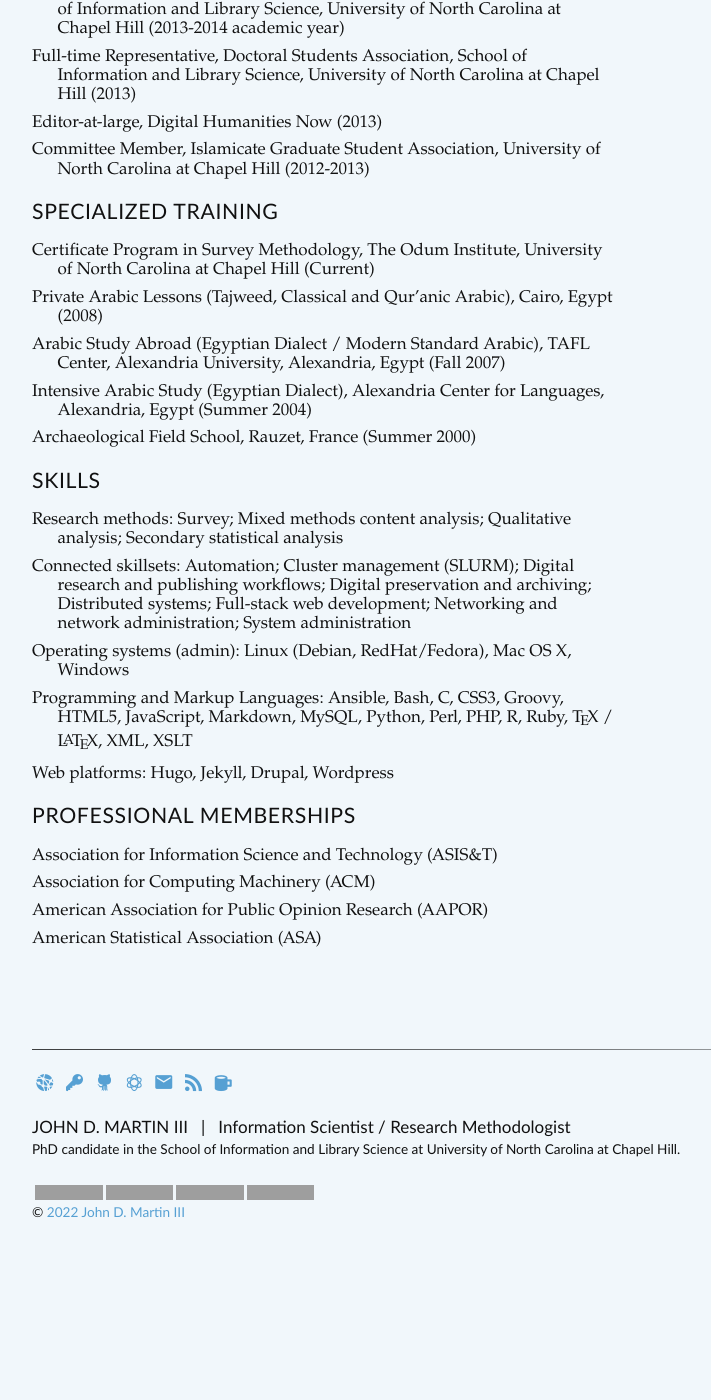
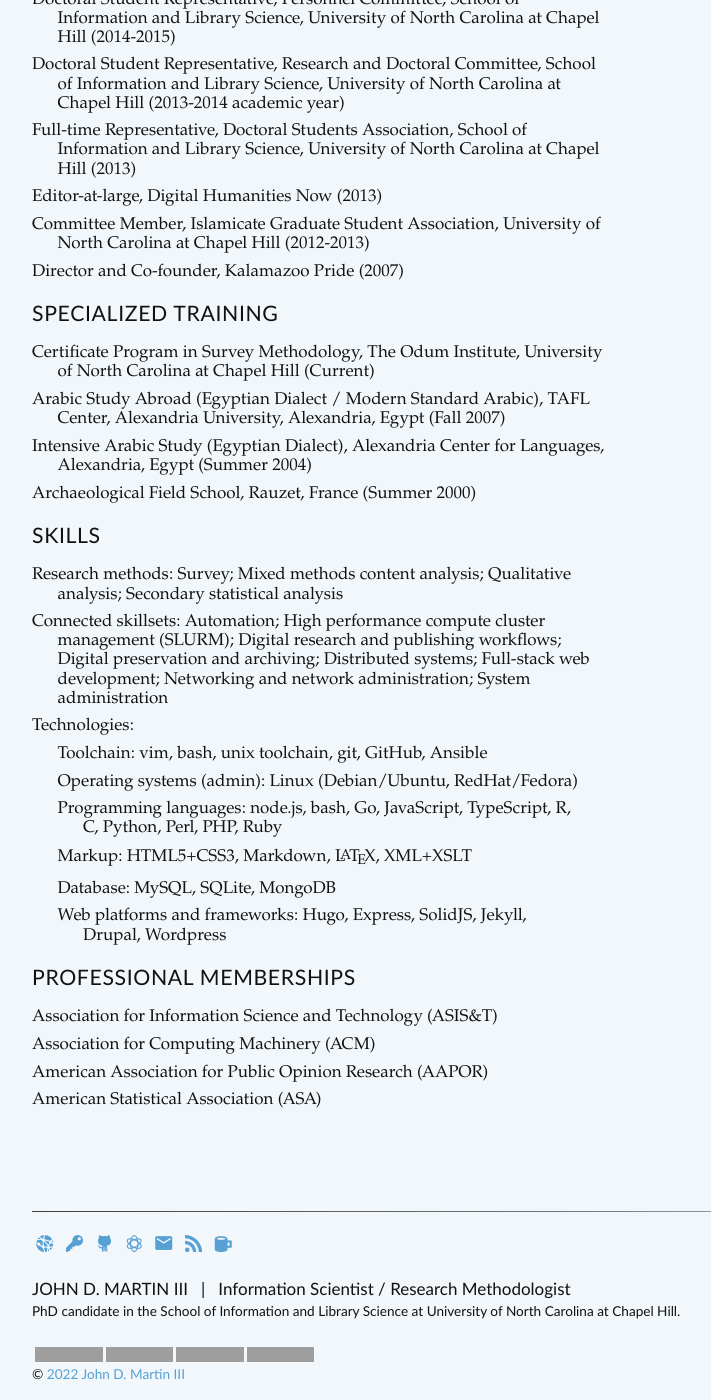
Before and after one commit to jdmar3/jdmar3.github.io, a Jekyll site: the page built from cv/index.md, in a window 1280 px wide and 1400 px high, scrolled down 7530 px. Shown: the whole window, without its empty margins (48-759 px from the left). Built offline with Jekyll 4.4.1, drawn with Linux system fonts in a browser that asks for light colours; Markdown is read by kramdown in place of the engine named in the settings; before the commit the page ends 8768 px from its top, so only the background shows below that; some of the changed text lies outside the part shown; grey boxes are pictures that could not be loaded.

```diff
--- a/cv/index.md
+++ b/cv/index.md
@@ -225,11 +227,11 @@ PhD candidate in the School of Information and Library Science at the University
 - Full-time Representative, Doctoral Students Association, School of Information and Library Science, University of North Carolina at Chapel Hill (2013)
 - Editor-at-large, Digital Humanities Now (2013)
 - Committee Member, Islamicate Graduate Student Association, University of North Carolina at Chapel Hill (2012-2013)
+- Director and Co-founder, Kalamazoo Pride (2007)
 
 # Specialized Training
 
 - Certificate Program in Survey Methodology, The Odum Institute, University of North Carolina at Chapel Hill (Current)
-- Private Arabic Lessons (Tajweed, Classical and Qur’anic Arabic), Cairo, Egypt (2008)
 - Arabic Study Abroad (Egyptian Dialect / Modern Standard Arabic), TAFL Center, Alexandria University, Alexandria, Egypt (Fall 2007)
 - Intensive Arabic Study (Egyptian Dialect), Alexandria Center for Languages, Alexandria, Egypt (Summer 2004)
 - Archaeological Field School, Rauzet, France (Summer 2000)
@@ -237,10 +239,14 @@ PhD candidate in the School of Information and Library Science at the University
 # Skills
 
 - Research methods: Survey; Mixed methods content analysis; Qualitative analysis; Secondary statistical analysis
-- Connected skillsets: Automation; Cluster management (SLURM); Digital research and publishing workflows; Digital preservation and archiving; Distributed systems; Full-stack web development; Networking and network administration; System administration
-- Operating systems (admin): Linux (Debian, RedHat/Fedora), Mac OS X, Windows
-- Programming and Markup Languages: Ansible, Bash, C, CSS3, Groovy, HTML5, JavaScript, Markdown, MySQL, Python, Perl, PHP, R, Ruby, T<sub style="vertical-align: -0.5ex; margin-left: -0.1667em; margin-right: -0.125em;">E</sub>X / L<sup style="font-size: 0.85em; vertical-align: 0.15em; margin-left: -0.36em; margin-right: -0.15em;">A</sup>T<sub style="vertical-align: -0.5ex; margin-left: -0.1667em; margin-right: -0.125em;">E</sub>X, XML, XSLT
-- Web platforms: Hugo, Jekyll, Drupal, Wordpress
+- Connected skillsets: Automation; High performance compute cluster management (SLURM); Digital research and publishing workflows; Digital preservation and archiving; Distributed systems; Full-stack web development; Networking and network administration; System administration
+- Technologies:
+	- Toolchain: vim, bash, unix toolchain, git, GitHub, Ansible
+	- Operating systems (admin): Linux (Debian/Ubuntu, RedHat/Fedora)
+	- Programming languages: node.js, bash, Go, JavaScript, TypeScript, R, C, Python, Perl, PHP, Ruby
+	- Markup: HTML5+CSS3, Markdown, L<sup style="font-size: 0.85em; vertical-align: 0.15em; margin-left: -0.36em; margin-right: -0.15em;">A</sup>T<sub style="vertical-align: -0.5ex; margin-left: -0.1667em; margin-right: -0.125em;">E</sub>X, XML+XSLT
+	- Database: MySQL, SQLite, MongoDB
+	- Web platforms and frameworks: Hugo, Express, SolidJS, Jekyll, Drupal, Wordpress
 
 # Professional Memberships
 
```
Also changed, not shown: other parts of cv/index.md (+11 -9 lines), 1 other file.
